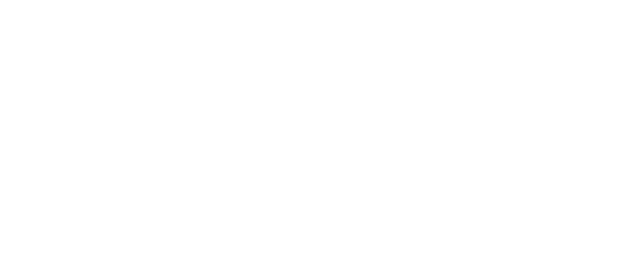
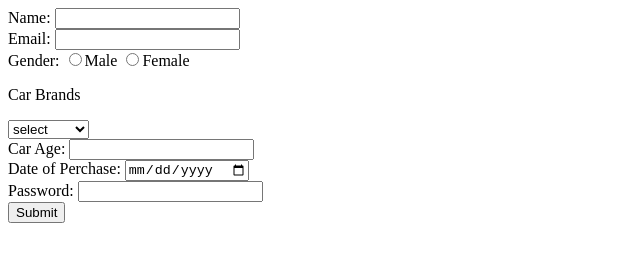
Before and after one commit to acciojob/car-insurance-form-sriramulagopi, a website: page main.html in a window 1280 px wide. Shown: the whole page, without its empty margins (0-640 px from the left). Drawn offline with Linux system fonts and the light colour scheme.

Commit message:
created a submission

```diff
--- a/main.html
+++ b/main.html
@@ -1,16 +1,33 @@
 <!DOCTYPE html>
-
-<html>
-
+<html lang="en">
 <head>
-	<link rel="stylesheet" href="styles.css">
+    <meta charset="UTF-8">
+    <meta name="viewport" content="width=device-width, initial-scale=1.0">
+    <title>Document</title>
 </head>
-
 <body>
-	<!-- the entire body must be written by student -->
-    <script type="text/javascript" src="./script.js">
-</script>
-
+    <form>
+        <label for="name">Name:</label>
+        <input type="text" id="name" required><br>
+        <label for="email">Email:</label>
+        <input type="email" id="email" required><br>
+        <label for="gender">Gender:</label>
+        <input type="radio" name="gopi" id="gender" required>Male
+        <input type="radio" id="gender" name="gopi" required>Female<br>
+        <p>Car Brands</p>
+        <select>
+            <option>select</option>
+            <option>BMW</option>
+            <option>Audi</option>
+            <option>Mercedez</option>
+        </select><br>
+        <label for="carage">Car Age:</label>
+        <input type="number" id="carage" required><br>
+        <label for="dop">Date of Perchase:</label>
+        <input type="date" id="dop" required><br>
+        <label for="password">Password:</label>
+        <input type="password" id="password" required><br>
+        <input type="submit">
+    </form>
 </body>
-
 </html>
```
